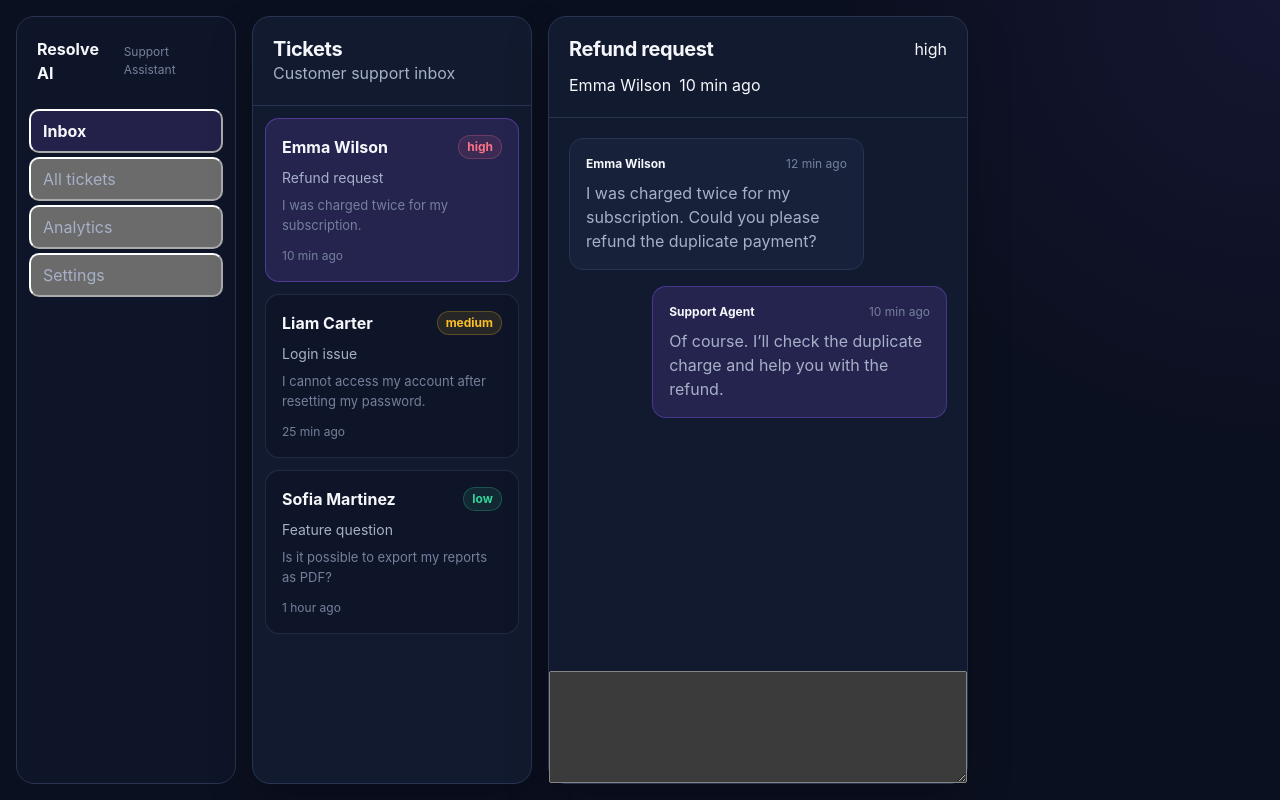
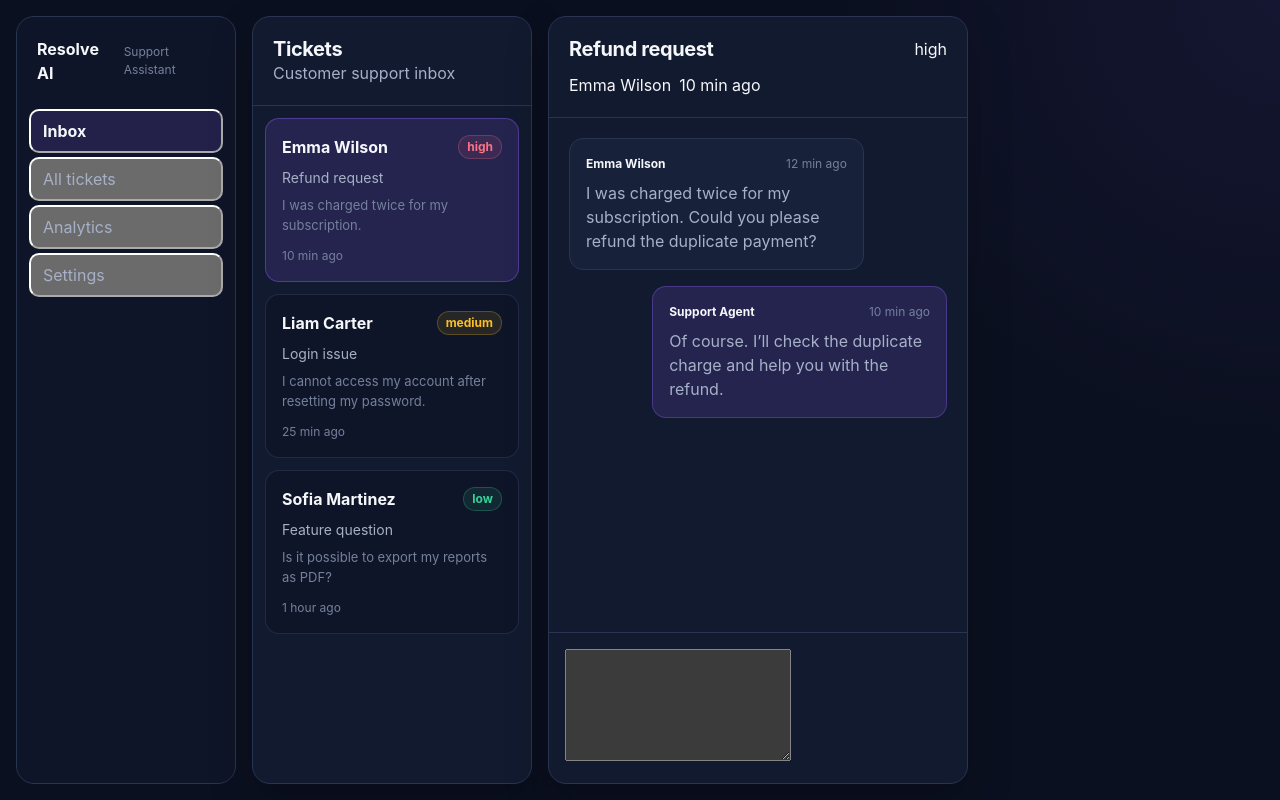
Before and after one commit to LejeuneA/resolve-ai, a React (Vite) app: page / in a window 1280 px wide. Built offline with nearby package versions, Linux system fonts and the light colour scheme.

Commit message:
Wrap reply textarea in form

```diff
--- a/src/components/ReplyComposer/ReplyComposer.tsx
+++ b/src/components/ReplyComposer/ReplyComposer.tsx
@@ -6,7 +6,9 @@ function ReplyComposer() {
     const [reply, setReply] = useState('')
 
     return (
-        <textarea className="reply-composer__textarea" value={reply} onChange={(event) => setReply(event.target.value)}></textarea>
+        <form className="reply-composer">
+            <textarea className="reply-composer__textarea" value={reply} onChange={(event) => setReply(event.target.value)}></textarea>
+        </form>
     )
 }
 
```
